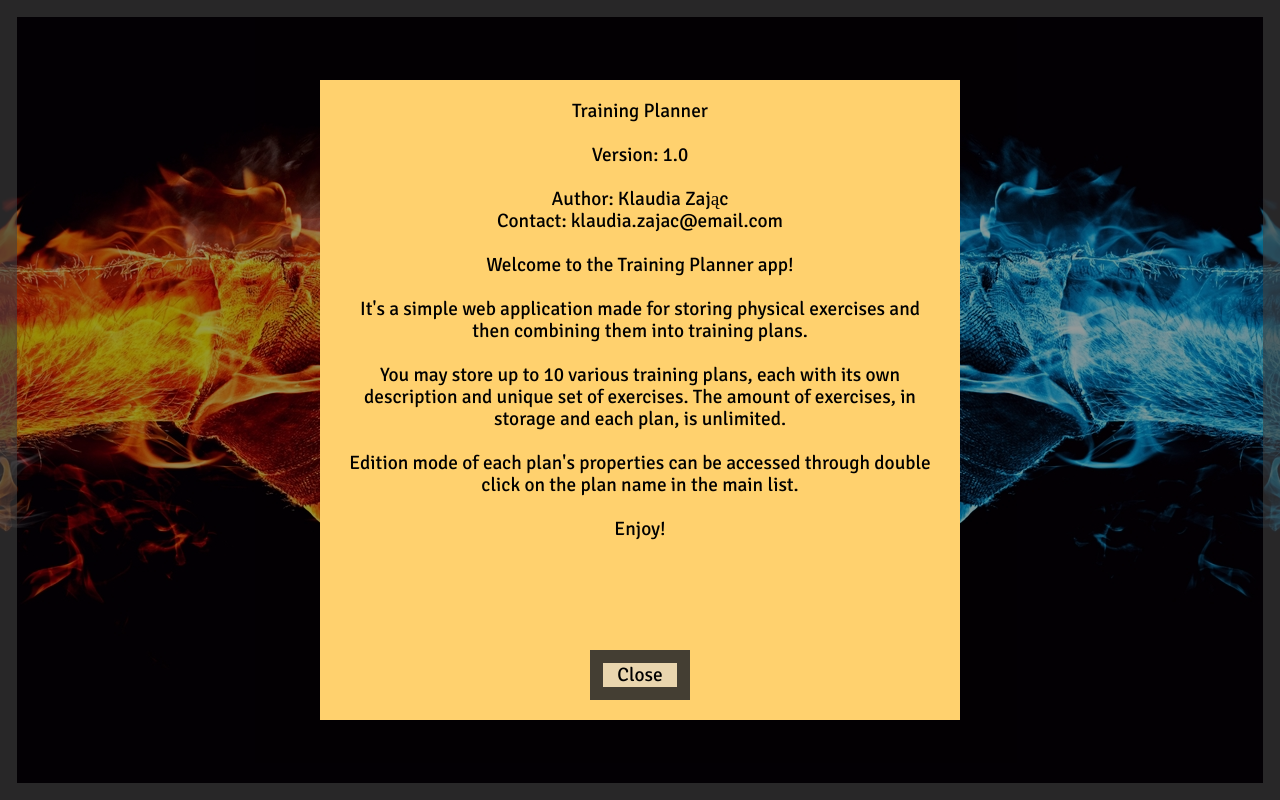
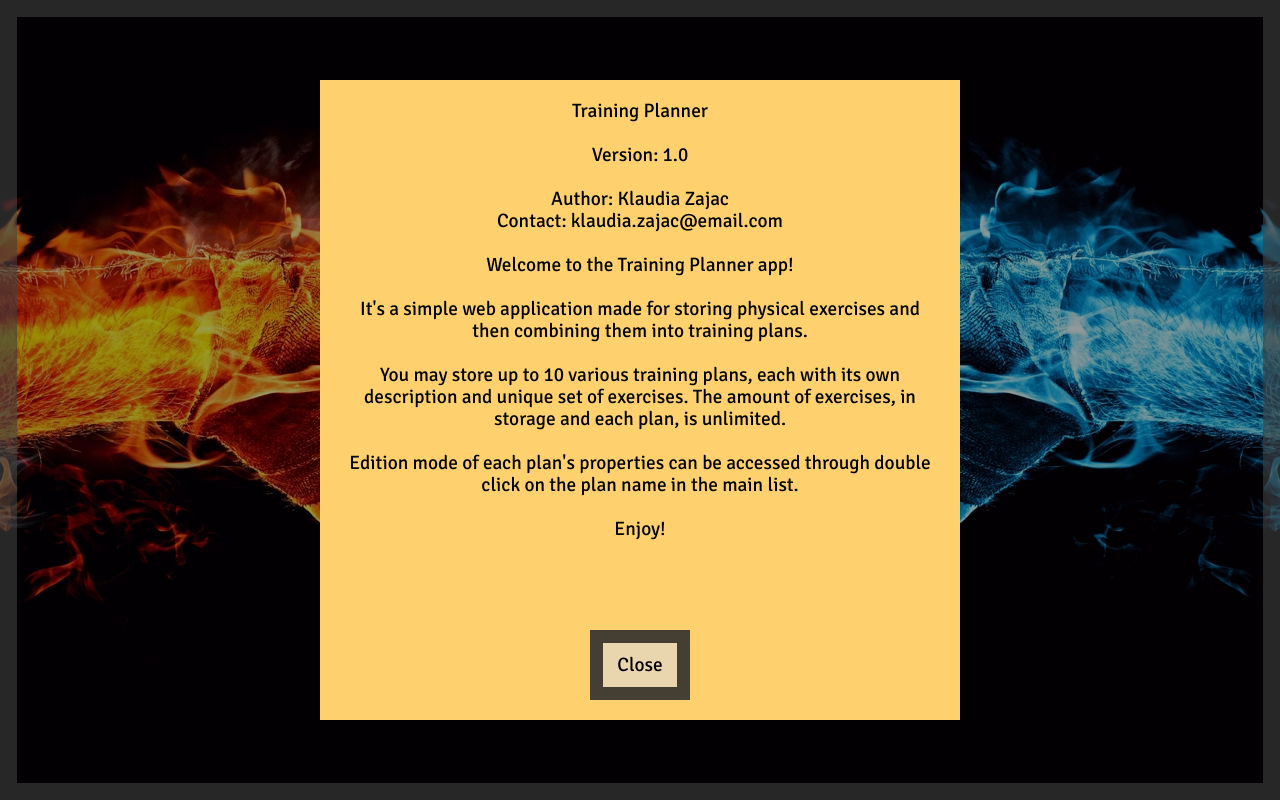
Before and after one commit to KlaudiaZ/Training-planner, a website built with webpack: page dist/index.html in a window 1280 px wide. Both pictures are taken after a click on the button "About". Built offline with nearby package versions, Linux system fonts and the light colour scheme; files whose address does not match are found by name.

Commit message:
Version 1.0 ready for release

```diff
--- a/src/mainMenu.js
+++ b/src/mainMenu.js
@@ -17,7 +17,7 @@ const bindAboutButton = () => {
             <br />
             <p>Version: 1.0</p>
             <br />
-            <p>Author: Klaudia Zając</p>
+            <p>Author: Klaudia Zajac</p>
             <p>Contact: klaudia.zajac@email.com</p>
             <br />
             <p>Welcome to the Training Planner app!</p>
--- a/src/scss/elements/_mainMenu.scss
+++ b/src/scss/elements/_mainMenu.scss
@@ -11,10 +11,10 @@
             .content {
                 overflow-y: auto;
                 width: 100%;
-                height: calc(100% - 70px);
+                height: calc(100% - 80px);
             }
             .button {
-                height: 50px;
+                height: 70px;
                 width: 100px;
                 position: absolute;
                 left: calc(50% - 50px);
```
Also changed, not shown: src/css/index.css, 1 other file.
